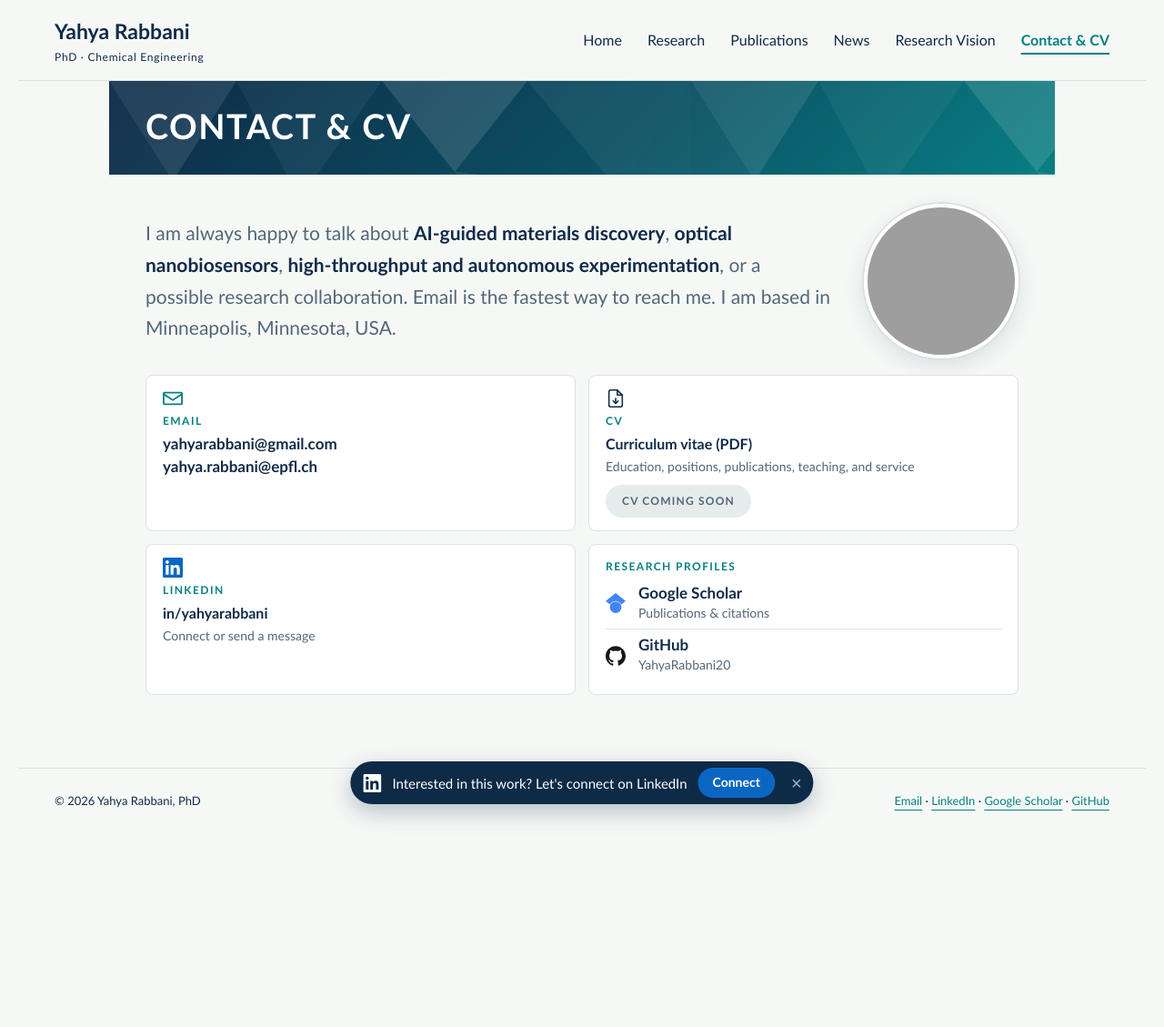
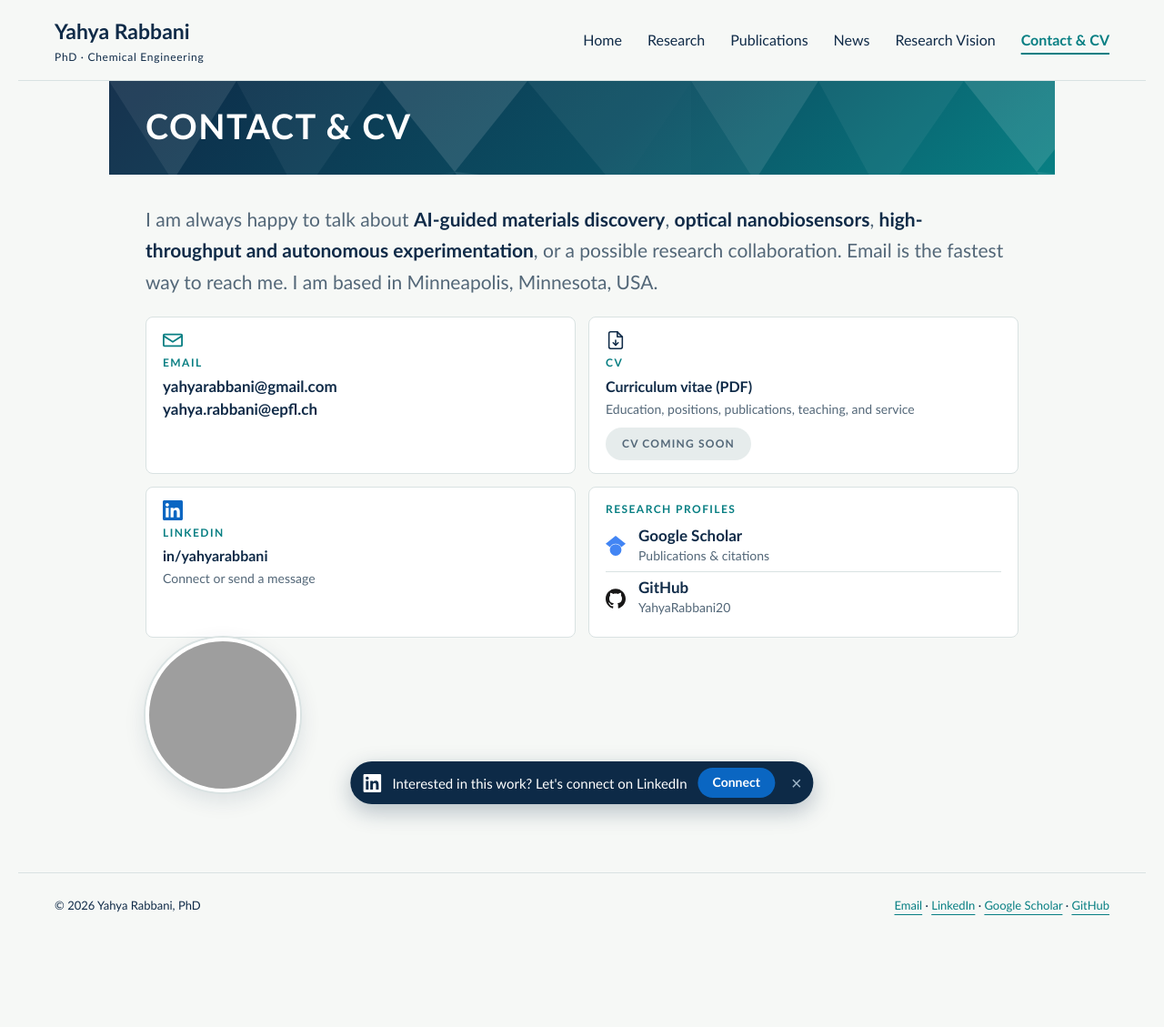
Before and after one commit to YahyaRabbani20/YahyaRabbani, a Jekyll site: the page built from _pages/contact.md, in a window 1280 px wide. Shown: the whole page at 91% size. Built offline with Jekyll 4.4.1, drawn with Linux system fonts in a browser that asks for light colours; before the commit the page ends 1015 px from its top, so only the background shows below that; grey boxes are pictures that could not be loaded.

Commit message:
Contact & CV: photo beside boxes, CV path

```diff
--- a/_pages/contact.md
+++ b/_pages/contact.md
@@ -13,11 +13,9 @@ excerpt: "Get in touch with Yahya Rabbani about nanobiosensing, AI-guided materi
   <h1>Contact &amp; CV</h1>
 </section>
 
-<div class="contact-intro">
-  <p class="statement">I am always happy to talk about <strong>AI-guided materials discovery</strong>, <strong>optical nanobiosensors</strong>, <strong>high-throughput and autonomous experimentation</strong>, or a possible research collaboration. Email is the fastest way to reach me. I am based in Minneapolis, Minnesota, USA.</p>
-  <img class="contact-photo" src="{{ '/images/profil.jpg' | relative_url }}" alt="Yahya Rabbani">
-</div>
+<p class="statement">I am always happy to talk about <strong>AI-guided materials discovery</strong>, <strong>optical nanobiosensors</strong>, <strong>high-throughput and autonomous experimentation</strong>, or a possible research collaboration. Email is the fastest way to reach me. I am based in Minneapolis, Minnesota, USA.</p>
 
+<div class="contact-wrap">
 <div class="contact-grid two">
   <div class="contact-card">
     <svg class="icon" width="30" height="30" viewBox="0 0 24 24" aria-hidden="true"><path fill="#087f83" d="M2 4h20a2 2 0 0 1 2 2v12a2 2 0 0 1-2 2H2a2 2 0 0 1-2-2V6a2 2 0 0 1 2-2zm0 2v.4l10 6.3 10-6.3V6H2zm20 2.8-9.5 6a1 1 0 0 1-1 0L2 8.8V18h20V8.8z"/></svg>
@@ -27,13 +25,13 @@ excerpt: "Get in touch with Yahya Rabbani about nanobiosensing, AI-guided materi
       <a href="mailto:yahya.rabbani@epfl.ch">yahya.rabbani@epfl.ch</a>
     </div>
   </div>
-  {% assign cv_file = site.static_files | where: "path", "/files/Yahya_Rabbani_CV.pdf" | first %}
+  {% assign cv_file = site.static_files | where: "path", "/Yahya_Rabbani_CV.pdf" | first %}
   <div class="contact-card cv-card">
     <svg width="30" height="30" viewBox="0 0 24 24" fill="none" stroke="currentColor" stroke-width="1.7" stroke-linecap="round" stroke-linejoin="round" aria-hidden="true"><path d="M14 2H6a2 2 0 0 0-2 2v16a2 2 0 0 0 2 2h12a2 2 0 0 0 2-2V8z"/><path d="M14 2v6h6"/><path d="M12 12v6"/><path d="M9 15l3 3 3-3"/></svg>
     <span class="label">CV</span>
     <span class="value">Curriculum vitae (PDF)</span>
     <span class="hint">Education, positions, publications, teaching, and service</span>
-    {% if cv_file %}<a class="cv-btn" href="{{ '/files/Yahya_Rabbani_CV.pdf' | relative_url }}" target="_blank" rel="noopener" download>Download CV</a>{% else %}<span class="cv-btn is-off">CV coming soon</span>{% endif %}
+    {% if cv_file %}<a class="cv-btn" href="{{ '/Yahya_Rabbani_CV.pdf' | relative_url }}" target="_blank" rel="noopener" download>Download CV</a>{% else %}<span class="cv-btn is-off">CV coming soon</span>{% endif %}
   </div>
   <a class="contact-card" href="https://www.linkedin.com/in/yahyarabbani/">
     <svg class="icon" width="30" height="30" viewBox="0 0 24 24" aria-hidden="true"><path fill="#0A66C2" d="M20.447 20.452h-3.554v-5.569c0-1.328-.027-3.037-1.852-3.037-1.853 0-2.136 1.445-2.136 2.939v5.667H9.351V9h3.414v1.561h.046c.477-.9 1.637-1.85 3.37-1.85 3.601 0 4.267 2.37 4.267 5.455v6.286zM5.337 7.433c-1.144 0-2.063-.926-2.063-2.065 0-1.138.92-2.063 2.063-2.063 1.14 0 2.064.925 2.064 2.063 0 1.139-.925 2.065-2.064 2.065zm1.782 13.019H3.555V9h3.564v11.452zM22.225 0H1.771C.792 0 0 .774 0 1.729v20.542C0 23.227.792 24 1.771 24h20.451C23.2 24 24 23.227 24 22.271V1.729C24 .774 23.2 0 22.222 0h.003z"/></svg>
@@ -53,3 +51,5 @@ excerpt: "Get in touch with Yahya Rabbani about nanobiosensing, AI-guided materi
     </a>
   </div>
 </div>
+  <div class="contact-photo-col"><img class="contact-photo" src="{{ '/images/profil.jpg' | relative_url }}" alt="Yahya Rabbani"></div>
+</div>
```
